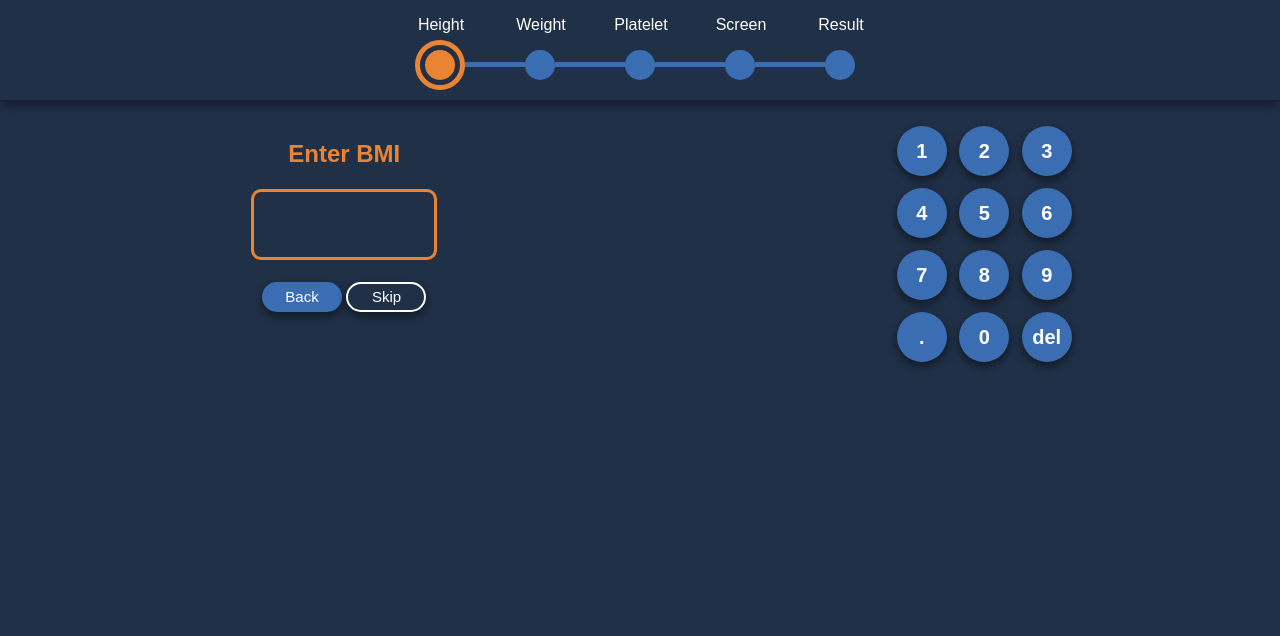
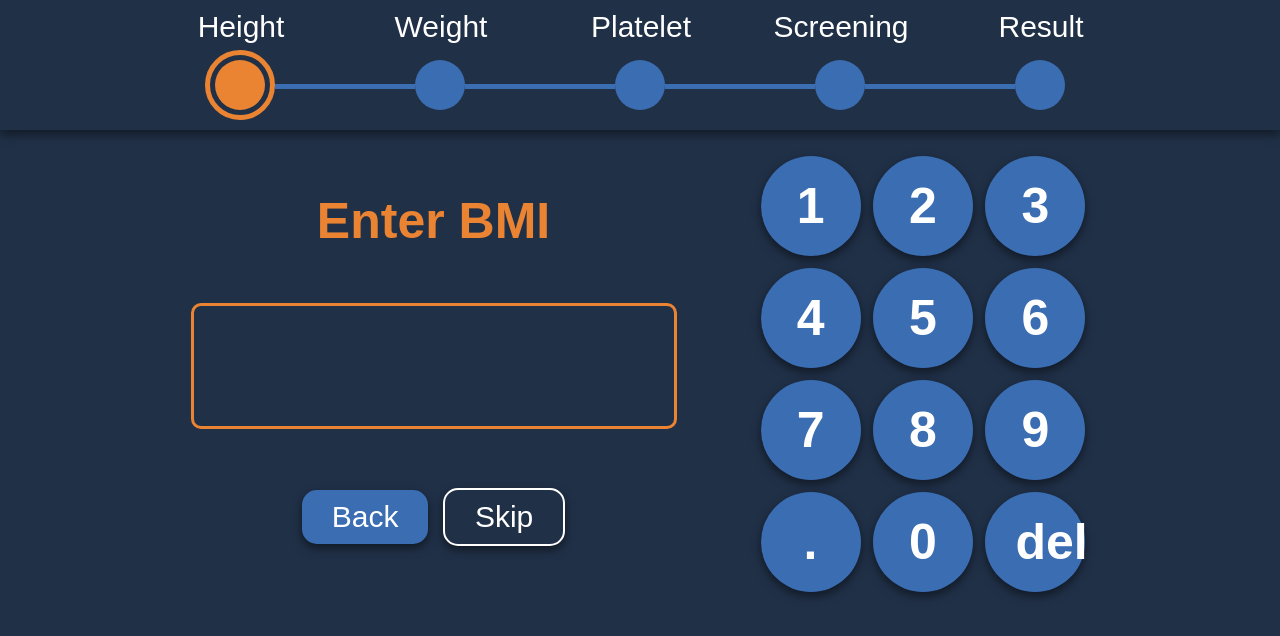
Before and after one commit to kewennnnn/Capstone-UI, an Electron app: page pages/bmi.html in a window 1280 px wide. Drawn offline with Linux system fonts and the light colour scheme.

Commit message:
Styles fit new screen resolution

```diff
--- a/components/progressbar.js
+++ b/components/progressbar.js
@@ -95,7 +95,7 @@ class ProgressBar extends HTMLElement {
           </a>
           <div class="${this.line3}"></div>
           <a href="./screening.html" class="${this.stage4}" id="stage4">
-            <p>Screen</p>
+            <p>Screening</p>
             <img src="../media/none.png"/>
           </a>
           <div class="${this.line4}"></div>
--- a/styles.css
+++ b/styles.css
@@ -3,6 +3,9 @@
     --blue: #3B6DB2;
     --orange: #EB8432;
     --text: white;
+    --text-XL: 80px;
+    --text-L: 50px;
+    --text-S: 30px;
 }
 
 body {
@@ -15,7 +18,7 @@ body {
 
 #app {
     display: flex;
-    justify-content: space-around;
+    justify-content: center; /*space-around;*/
     padding-top: 20px;
 }
 
@@ -33,24 +36,28 @@ body {
 h2 {
     /* font-size: 40px; */
     color: var(--orange);
+    font-size: var(--text-L);
 }
 
 
 .col-left {
-    width: 280px;
+    /* width: 50vw; */
     align-items: center;
     text-align: center;
+    margin-right: 80px;
 }
 .align-center {
     text-align: center;
 }
 
 button {
-    height: 30px;
-    width: 80px;
+    /* height: 30px; */
+    /* width: 80px; */
+    padding: 10px 30px;
+    margin: 5px;
     background-color: var(--blue);
     color: var(--text);
-    font-size: 15px;
+    font-size: var(--text-S);
     border-radius: 15px;
     border-width: 0;
     box-shadow: 0px 4px 10px rgba(0, 0, 0, 0.5);
@@ -67,28 +74,30 @@ button:active {
 }
 
 my-keypad button {
-    height: 50px;
-    width: 50px;
+    height: 100px;
+    width: 100px;
     border-radius: 50%;
-    font-size: 20px;
-    font-weight: 800;
+    font-size: var(--text-L);
+    font-weight: bold;
     margin: 6px 4px;
 }
 
 #input-value {
-    height: 35px;
-    width: 150px;
+    height: 90px;
+    width: 450px;
     border: 3px solid var(--orange);
     border-radius: 10px;
     padding: 15px;
     margin-left: auto;
     margin-right: auto;
+    font-size: var(--text-XL);
 }
 
 /*** Progress Bar ***/
 
 #progress-bar {
-    height: 60px;
+    padding-top: 10px;
+    height: 80px;
     display: flex;
     text-align: center;
 }
@@ -105,7 +114,7 @@ my-keypad button {
 }
 
 .pb-stage {
-    width: 30px;
+    width: 50px;
     display: flex;
     flex-direction: column;
     text-align: center;
@@ -117,14 +126,16 @@ my-keypad button {
     border-radius: 50%;
     background-color: var(--blue);
     position: relative;
-    bottom: 50px;
+    bottom: 54px;
     /* filter: opacity(0); */
 }
 .pb p {
-    width: 80px;
+    width: 160px;
     position: relative;
-    bottom: 50px;
-    right: 24px;
+    bottom: 60px;
+    right: 54px;
+    font-size: var(--text-S);
+    margin: 10px 0;
 }
 .pb a {
     color: var(--text);
@@ -134,8 +145,8 @@ my-keypad button {
     background-color: var(--orange);
 }
 .pb-current {
-    height: 30px;
-    width: 30px;
+    height: 50px;
+    /* width: 30px; */
     padding: 5px;
     border-radius: 50%;
     border: solid var(--orange) 5px;
@@ -143,16 +154,16 @@ my-keypad button {
 }
 .pb-line {
     height: 5px;
-    width: 70px;
+    width: 150px;
     background-color: var(--blue);
     position: relative;
-    top: 22px;
+    top: 34px;
 }
 .pb-line-done {
     background-color: var(--orange);
 }
 .pb-line-short {
-    width: 60px;
+    width: 140px;
 }
 .pb-left-margin {
     margin-left: 10px;
```
